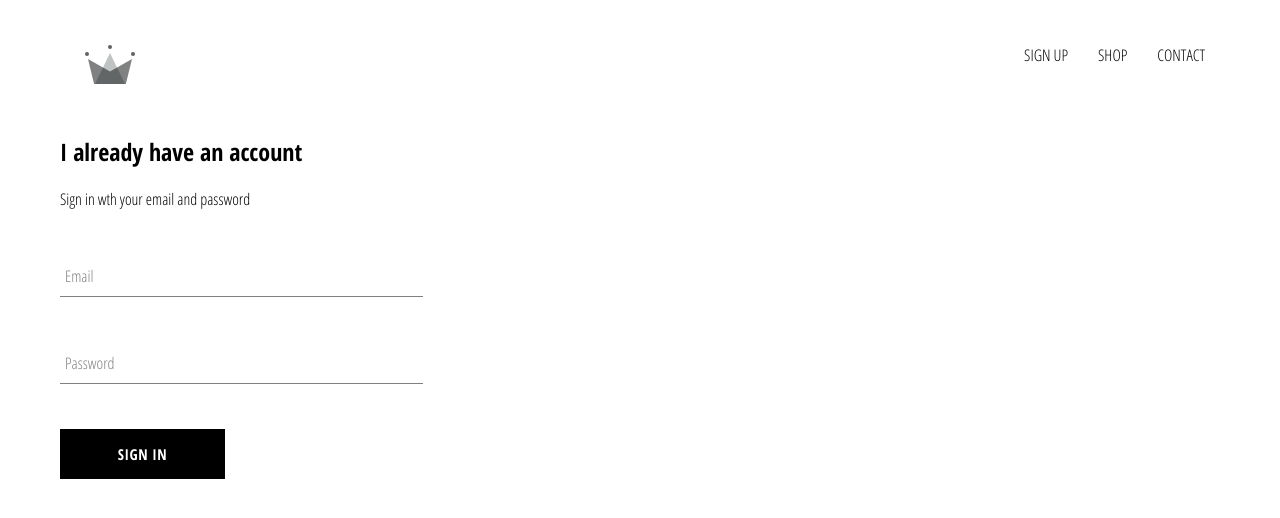
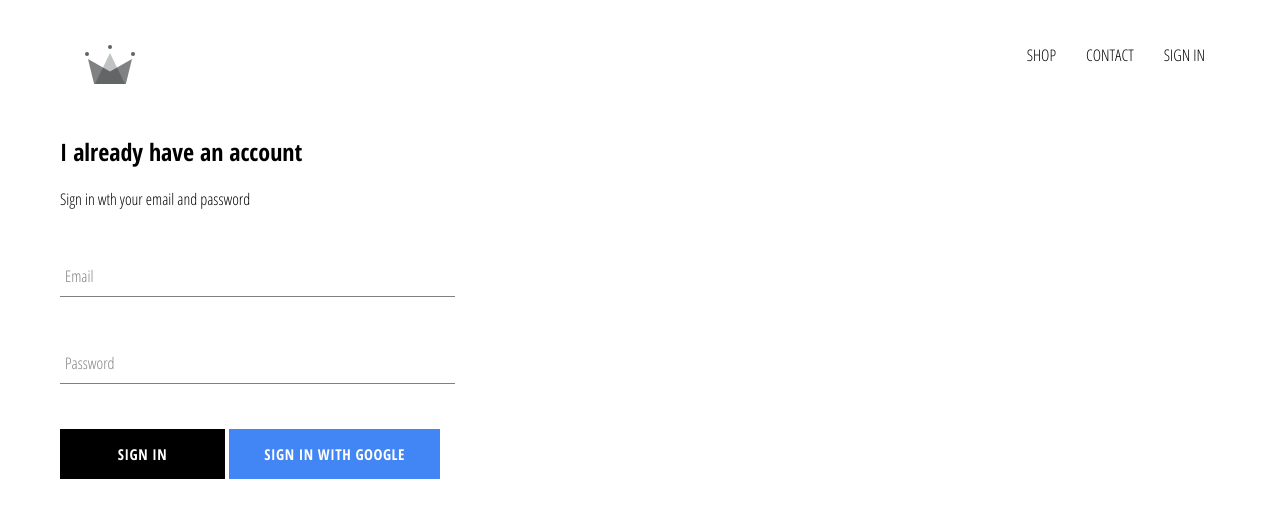
Before and after one commit to jacobprall/CRWN-site, a React (Create React App) app: page /login in a window 1280 px wide. Shown: the top 518 px of the page. Built offline with nearby package versions, Linux system fonts and the light colour scheme; no server answers.

Commit message:
integrated firebase authentication

```diff
--- a/package.json
+++ b/package.json
@@ -6,6 +6,7 @@
     "@testing-library/jest-dom": "^5.11.6",
     "@testing-library/react": "^11.2.2",
     "@testing-library/user-event": "^12.6.0",
+    "firebase": "^8.2.1",
     "react": "^17.0.1",
     "react-dom": "^17.0.1",
     "react-router-dom": "^5.2.0",
--- a/src/App.js
+++ b/src/App.js
@@ -4,10 +4,21 @@ import ShopPage from "./pages/shop/shop.component";
 import Header from "./components/header/header.jsx";
 import LoginContainer from "./pages/login/login-container.jsx";
 import { Route, Switch } from "react-router-dom";
+import { auth } from './firebase/firebase.utils';
+import React, { useState, useEffect } from 'react'
+
+
 function App() {
+  let [currentUser, setCurrentUser] = useState({currentUser: null})
+
+  // function returns an unsubscribe function, passing to return as clean up callback
+  useEffect(() => {
+    auth.onAuthStateChanged(user => setCurrentUser({currentUser: user}));
+  }, [])
+  console.log(currentUser)
   return (
     <div>
-      <Header />
+      <Header currentUser={currentUser}/>
       <Switch>
         <Route exact path="/" component={HomePage} />
         <Route path="/shop" component={ShopPage} />
--- a/src/components/custom-button/custom-button.jsx
+++ b/src/components/custom-button/custom-button.jsx
@@ -1,8 +1,8 @@
 import React from 'react';
 import './custom-button.scss'
 
-const CustomButton = ({children, ...otherProps}) => (
-  <button className="custom-button" {...otherProps}>
+const CustomButton = ({children, isGoogleSignIn, ...otherProps}) => (
+  <button className={`custom-button ${isGoogleSignIn ? 'google-sign-in' : ""}`} {...otherProps}>
     {children}
   </button>
 )
--- a/src/components/custom-button/custom-button.scss
+++ b/src/components/custom-button/custom-button.scss
@@ -19,4 +19,12 @@
     color: black;
     border: 1px solid black;
   }
+  &.google-sign-in {
+    background-color: #4285f4;
+    color: white;
+    &.hover {
+      background-color: #357ae8;
+    }
+    border: none;
+  }
 }
--- a/src/components/header/header.jsx
+++ b/src/components/header/header.jsx
@@ -1,24 +1,30 @@
 import React from "react";
 import "./header.scss";
-import { Link } from 'react-router-dom'
+import { Link } from "react-router-dom";
 import { ReactComponent as Logo } from "../../assets/crown.svg";
-
-export default function Header() {
+import { auth } from "../../firebase/firebase.utils";
+export default function Header({ currentUser }) {
   return (
     <div className="header">
       <Link className="logo-container" to="/">
         <Logo className="logo" />
       </Link>
       <div className="options">
-        <Link className="option" to="/login">
-          SIGN UP
-        </Link>
         <Link className="option" to="/shop">
           SHOP
         </Link>
         <Link className="option" to="/Contact">
           CONTACT
         </Link>
+        {currentUser.currentUser ? (
+          <div className="option" onClick={() => auth.signOut()}>
+            SIGN OUT
+          </div>
+        ) : (
+          <Link className="option" to="/login">
+            SIGN IN
+          </Link>
+        )}
       </div>
     </div>
   );
--- a/src/components/header/header.scss
+++ b/src/components/header/header.scss
@@ -20,6 +20,7 @@
 
     .option {
       padding: 10px 15px;
+      cursor: pointer;
     }
   }
 }
--- /dev/null
+++ b/src/firebase/firebase.utils.js
@@ -0,0 +1,24 @@
+import firebase from 'firebase/app'
+import 'firebase/firestore';
+import 'firebase/auth'
+
+const config = {
+    apiKey: "AIzaSyA8KS1EROZVaXn1oV_OfUQ-vtUVQHjzcak",
+    authDomain: "crwn-db-bee90.firebaseapp.com",
+    projectId: "crwn-db-bee90",
+    storageBucket: "crwn-db-bee90.appspot.com",
+    messagingSenderId: "180613639109",
+    appId: "1:180613639109:web:779a0402e3ef0bcfdb39ac",
+    measurementId: "G-CJX5947YTE"
+  };
+
+  firebase.initializeApp(config);
+
+  export const auth = firebase.auth();
+  export const firestore = firebase.firestore();
+
+  const provider = new firebase.auth.GoogleAuthProvider();
+  provider.setCustomParameters( { prompt: 'select_account' })
+  export const signInWithGoogle = () => auth.signInWithPopup(provider);
+
+  export default firebase;
--- a/src/index.css
+++ b/src/index.css
@@ -1,14 +1,15 @@
 body {
   margin: 0px;
-  font-family: -apple-system, BlinkMacSystemFont, 'Segoe UI', 'Roboto', 'Oxygen',
-    'Ubuntu', 'Cantarell', 'Fira Sans', 'Droid Sans', 'Helvetica Neue',
+  font-family: -apple-system, BlinkMacSystemFont, "Segoe UI", "Roboto", "Oxygen",
+    "Ubuntu", "Cantarell", "Fira Sans", "Droid Sans", "Helvetica Neue",
     sans-serif;
   -webkit-font-smoothing: antialiased;
   -moz-osx-font-smoothing: grayscale;
+  box-sizing: border-box;
 }
 
 code {
-  font-family: source-code-pro, Menlo, Monaco, Consolas, 'Courier New',
+  font-family: source-code-pro, Menlo, Monaco, Consolas, "Courier New",
     monospace;
 }
 body {
--- a/src/pages/login/login.scss
+++ b/src/pages/login/login.scss
@@ -1,8 +1,12 @@
 .sign-in {
-  width: 30%;
+  width: 380px;
   display: flex;
   flex-direction: column;
   .title {
     margin: 10px 0;
   }
+  .buttons {
+    display: flex;
+    justify-content: space-between;
+  }
 }
--- a/src/pages/login/sign_in.jsx
+++ b/src/pages/login/sign_in.jsx
@@ -1,6 +1,7 @@
 import React, { useState } from "react";
-import FormInput from '../../components/form-input/form-input'
-import { CustomButton } from '../../components/custom-button/custom-button.jsx'
+import FormInput from "../../components/form-input/form-input";
+import { CustomButton } from "../../components/custom-button/custom-button.jsx";
+import { signInWithGoogle } from "../../firebase/firebase.utils";
 
 export default function SignIn() {
   let [email, setEmail] = useState("");
@@ -19,7 +20,7 @@ export default function SignIn() {
     else setPassword(value);
   };
   return (
-    <div class="sign-in">
+    <div className="sign-in">
       <h2>I already have an account</h2>
       <span>Sign in wth your email and password</span>
 
@@ -40,7 +41,12 @@ export default function SignIn() {
           onChange={(e) => setPassword(e.target.value)}
           required
         />
-        <CustomButton type="submit">Sign In</CustomButton>
+        <div className="buttons">
+          <CustomButton type="submit">Sign In</CustomButton>
+          <CustomButton onClick={signInWithGoogle} isGoogleSignIn>
+            Sign In With Google{" "}
+          </CustomButton>
+        </div>
       </form>
     </div>
   );
```
Also changed, not shown: 2 other files (tests, documents, lock files or other folders).
